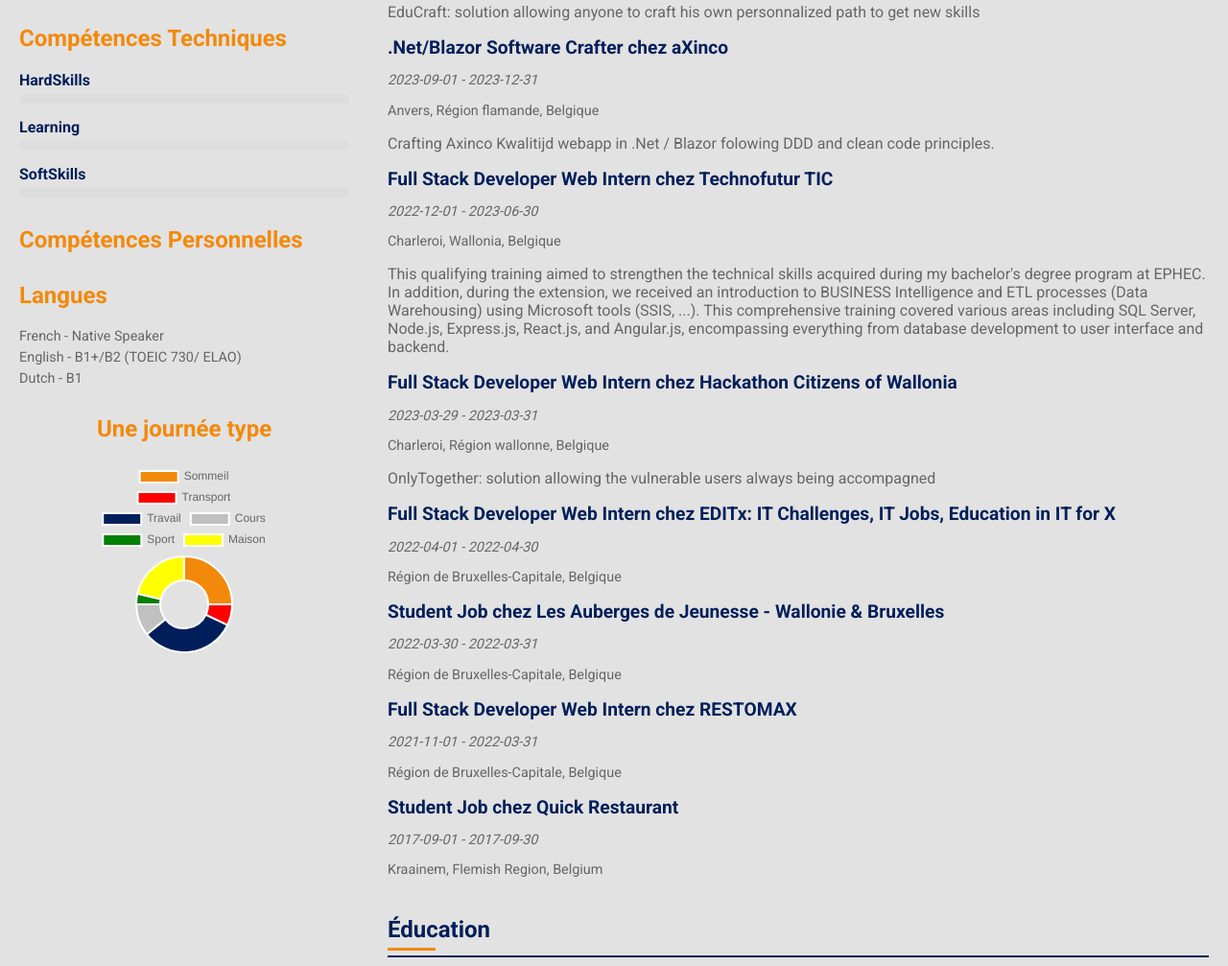
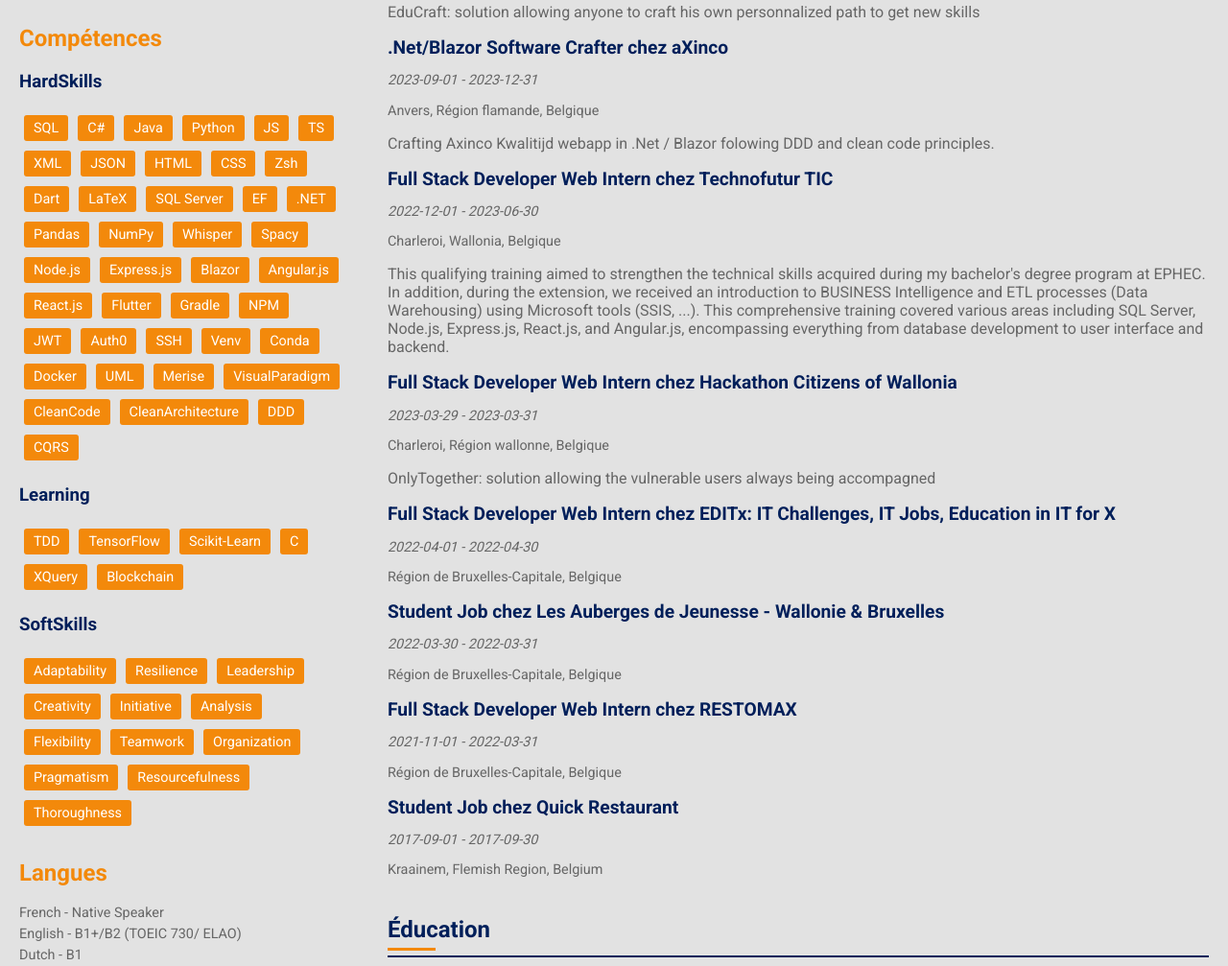
Before and after one commit to grosjeanbaptiste/jsonresume-theme-grosjeanbaptiste, a website: page index.html in a window 1280 px wide. Shown: the part 819-1826 px from the top of the page at 96% size. Drawn offline with nearby package versions, Linux system fonts and the light colour scheme.

Commit message:
Style up

```diff
--- a/index.html
+++ b/index.html
@@ -90,16 +90,23 @@
   margin: 5px 0;
 }
 
+/* Styles pour les catégories de compétences */
+.skill-category {
+  margin-bottom: 20px;
+}
+
+/* Styles pour les tags de compétences */
 .skill-tags {
   display: flex;
   flex-wrap: wrap;
+  margin-top: 10px;
 }
 
-.skill-tags span {
+.skill-tag {
   background-color: var(--third-color);
   color: #fff;
   padding: 5px 10px;
-  margin: 3px;
+  margin: 5px;
   border-radius: 3px;
   font-size: 0.9em;
 }
@@ -302,30 +309,83 @@
         <p><i class="fas fa-car"></i> Permis B</p>
       </div>
 
+
       <div class="skills">
-        <h2>Compétences Techniques</h2>
-            <div class="skill">
+        <h2>Compétences</h2>
+            <div class="skill-category">
               <h3>HardSkills</h3>
-              <div class="skill-bar">
-                <div class="skill-level" style="width: %;"></div>
+              <div class="skill-tags">
+                  <span class="skill-tag">SQL</span>
+                  <span class="skill-tag">C#</span>
+                  <span class="skill-tag">Java</span>
+                  <span class="skill-tag">Python</span>
+                  <span class="skill-tag">JS</span>
+                  <span class="skill-tag">TS</span>
+                  <span class="skill-tag">XML</span>
+                  <span class="skill-tag">JSON</span>
+                  <span class="skill-tag">HTML</span>
+                  <span class="skill-tag">CSS</span>
+                  <span class="skill-tag">Zsh</span>
+                  <span class="skill-tag">Dart</span>
+                  <span class="skill-tag">LaTeX</span>
+                  <span class="skill-tag">SQL Server</span>
+                  <span class="skill-tag">EF</span>
+                  <span class="skill-tag">.NET</span>
+                  <span class="skill-tag">Pandas</span>
+                  <span class="skill-tag">NumPy</span>
+                  <span class="skill-tag">Whisper</span>
+                  <span class="skill-tag">Spacy</span>
+                  <span class="skill-tag">Node.js</span>
+                  <span class="skill-tag">Express.js</span>
+                  <span class="skill-tag">Blazor</span>
+                  <span class="skill-tag">Angular.js</span>
+                  <span class="skill-tag">React.js</span>
+                  <span class="skill-tag">Flutter</span>
+                  <span class="skill-tag">Gradle</span>
+                  <span class="skill-tag">NPM</span>
+                  <span class="skill-tag">JWT</span>
+                  <span class="skill-tag">Auth0</span>
+                  <span class="skill-tag">SSH</span>
+                  <span class="skill-tag">Venv</span>
+                  <span class="skill-tag">Conda</span>
+                  <span class="skill-tag">Docker</span>
+                  <span class="skill-tag">UML</span>
+                  <span class="skill-tag">Merise</span>
+                  <span class="skill-tag">VisualParadigm</span>
+                  <span class="skill-tag">CleanCode</span>
+                  <span class="skill-tag">CleanArchitecture</span>
+                  <span class="skill-tag">DDD</span>
+                  <span class="skill-tag">CQRS</span>
               </div>
             </div>
-            <div class="skill">
+            <div class="skill-category">
               <h3>Learning</h3>
-              <div class="skill-bar">
-                <div class="skill-level" style="width: %;"></div>
+              <div class="skill-tags">
+                  <span class="skill-tag">TDD</span>
+                  <span class="skill-tag">TensorFlow</span>
+                  <span class="skill-tag">Scikit-Learn</span>
+                  <span class="skill-tag">C</span>
+                  <span class="skill-tag">XQuery</span>
+                  <span class="skill-tag">Blockchain</span>
               </div>
             </div>
-            <div class="skill">
+            <div class="skill-category">
               <h3>SoftSkills</h3>
-              <div class="skill-bar">
-                <div class="skill-level" style="width: %;"></div>
+              <div class="skill-tags">
+                  <span class="skill-tag">Adaptability</span>
+                  <span class="skill-tag">Resilience</span>
+                  <span class="skill-tag">Leadership</span>
+                  <span class="skill-tag">Creativity</span>
+                  <span class="skill-tag">Initiative</span>
+                  <span class="skill-tag">Analysis</span>
+                  <span class="skill-tag">Flexibility</span>
+                  <span class="skill-tag">Teamwork</span>
+                  <span class="skill-tag">Organization</span>
+                  <span class="skill-tag">Pragmatism</span>
+                  <span class="skill-tag">Resourcefulness</span>
+                  <span class="skill-tag">Thoroughness</span>
               </div>
             </div>
-      </div>
-
-      <div class="skills">
-        <h2>Compétences Personnelles</h2>
       </div>
 
       <div class="languages">
--- a/style.css
+++ b/style.css
@@ -82,16 +82,21 @@
   margin: 5px 0;
 }
 
+.skill-category {
+  margin-bottom: 20px;
+}
+
 .skill-tags {
   display: flex;
   flex-wrap: wrap;
+  margin-top: 10px;
 }
 
-.skill-tags span {
+.skill-tag {
   background-color: var(--third-color);
   color: #fff;
   padding: 5px 10px;
-  margin: 3px;
+  margin: 5px;
   border-radius: 3px;
   font-size: 0.9em;
 }
```
Also changed, not shown: resume.hbs (+8 -10 lines).
